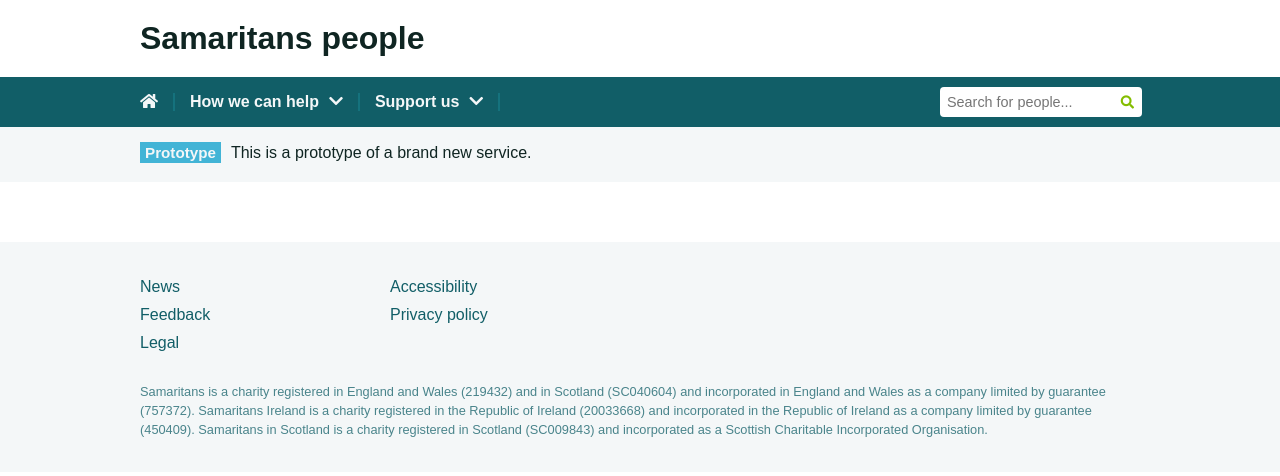
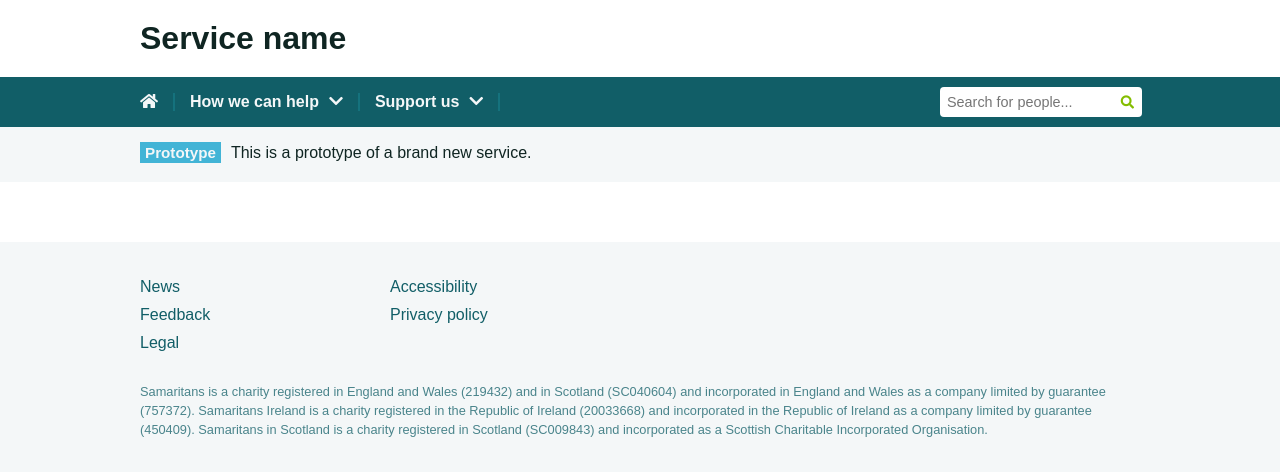
Before and after one commit to samaritans-digital/samaritans-prototype-kit, a website: page src/views/_layout.html in a window 1280 px wide. Drawn offline with nearby package versions, Linux system fonts and the light colour scheme; files that its build step writes are made by us from their sources.

Commit message:
More generic content

```diff
--- a/src/views/_layout.html
+++ b/src/views/_layout.html
@@ -1,6 +1,7 @@
 <!DOCTYPE html>
 <html>
 <head>
+    <!-- Samaritans Prototyping Kit. Try not to use this code in production. -->
     <meta charset="utf-8" />
     <meta http-equiv="X-UA-Compatible" content="IE=edge">
     <title>Page Title</title>
@@ -8,8 +9,6 @@
     <link rel="stylesheet" type="text/css" media="screen" href="client.css" />
     <link rel="stylesheet" type="text/css" media="screen" href="custom.css" />
     <link rel="stylesheet" href="https://use.fontawesome.com/releases/v5.3.1/css/all.css" integrity="sha384-mzrmE5qonljUremFsqc01SB46JvROS7bZs3IO2EmfFsd15uHvIt+Y8vEf7N7fWAU" crossorigin="anonymous">
-
-
     <script src="client.js"></script>
 </head>
 <body>
@@ -17,7 +16,7 @@
         <div class="site-header__masthead">
             <div class="container">
                     <a class="site-header__logo-holder" href="/">
-                        <span class="site-header__service-name">Samaritans people</span>
+                        <span class="site-header__service-name">Service name</span>
                     </a>
             </div>
         </div>
```
